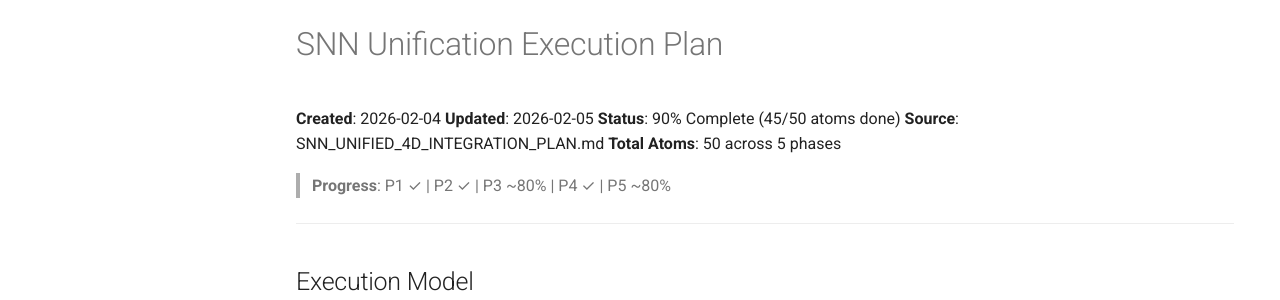
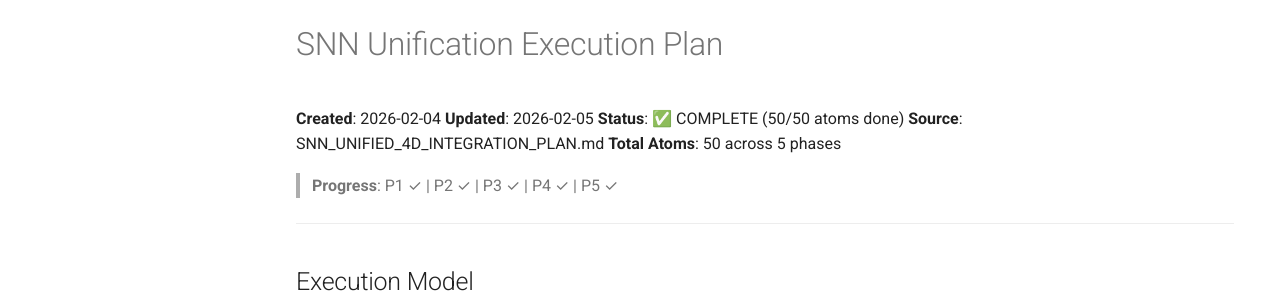
Before and after one commit to astoreyai/t4d, an MkDocs documentation site: the page built from docs/plans/SNN_EXECUTION_PLAN.md, in a window 1280 px wide and 900 px high. Shown: the part 122-422 px from the top of the window. Built offline with MkDocs 1.6.1 and Material for MkDocs 9.7.7, drawn with Linux system fonts in a browser that asks for light colours; comment, search, counter and statistics services are not loaded; the version menu is left out.

Commit message:
Mark SNN Execution Plan complete (50/50 atoms)
All phases verified complete with passing tests:
- P1: Foundation (temporal control, Norse, memory items)
- P2: Unified memory substrate (T4DX storage, query policies)
- P3: Spike pipeline (30 tests passing - reinjection, STDP, integration)
- P4: Validation (100 biology tests passing)
- P5: Polish (diagrams, docs, benchmarks)

Test verification:
- tests/e2e/test_replay_closure.py: 17 passed
- tests/integration/test_spike_pipeline.py: 13 passed
- tests/biology/: 100 passed, 6 skipped
- tests/performance/benchmark_spike_pipeline.py: 11 passed

Co-Authored-By: Claude Opus 4.5 <noreply@anthropic.com>

```diff
--- a/docs/plans/SNN_EXECUTION_PLAN.md
+++ b/docs/plans/SNN_EXECUTION_PLAN.md
@@ -2,11 +2,11 @@
 
 **Created**: 2026-02-04
 **Updated**: 2026-02-05
-**Status**: 90% Complete (45/50 atoms done)
+**Status**: ✅ COMPLETE (50/50 atoms done)
 **Source**: SNN_UNIFIED_4D_INTEGRATION_PLAN.md
 **Total Atoms**: 50 across 5 phases
 
-> **Progress**: P1 ✓ | P2 ✓ | P3 ~80% | P4 ✓ | P5 ~80%
+> **Progress**: P1 ✓ | P2 ✓ | P3 ✓ | P4 ✓ | P5 ✓
 
 ---
 
```
